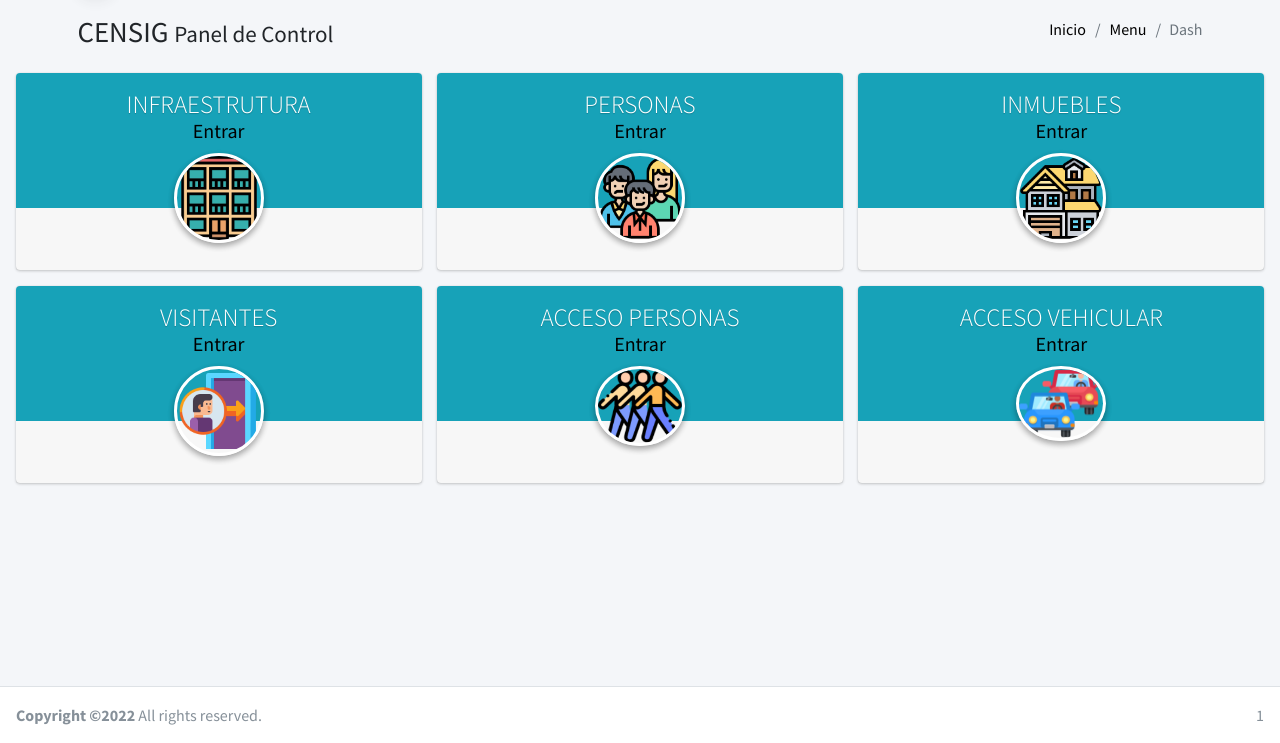
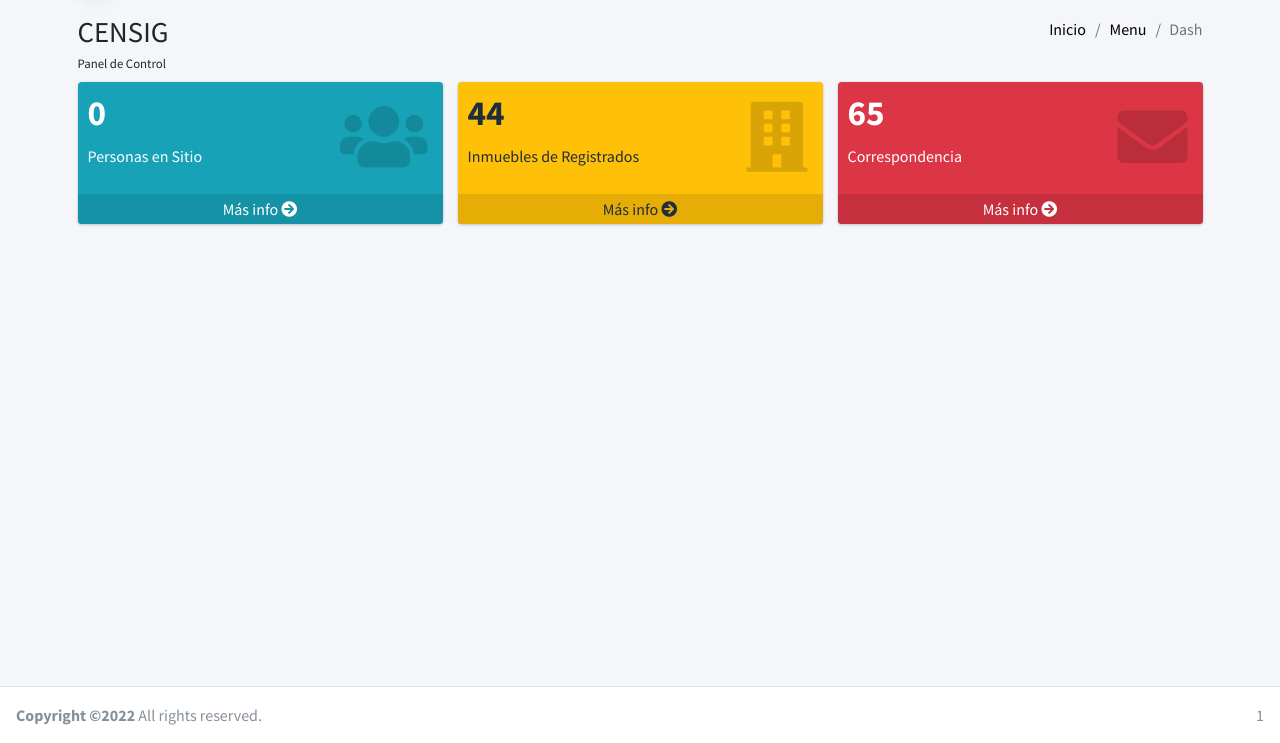
Before and after one commit to calidadsgrep/controlAcceso, a PHP site: template View/usuarios/dashboard.php in a window 1280 px wide. Shown: the part 57-800 px from the top of the page. Run offline with PHP 8.4, Linux system fonts and the light colour scheme; the template is opened without the code that fills it, so the values that code supplies are empty; the visitor is signed in with stand-in values (Sample User, id 1); some libraries are stand-ins or nearby versions.

Commit message:
10:54  :/: 18-04-22

```diff
--- a/Controller/usuarios.controller.php
+++ b/Controller/usuarios.controller.php
@@ -2,6 +2,7 @@
 require_once 'Model/Seguridad.php';
 require_once 'Model/Usuario.php';
 require_once 'Model/Control.php';
+require_once 'Model/Informe.php';
 
 class UsuariosController{
 
@@ -14,6 +15,8 @@ class UsuariosController{
     public function Dashboard(){
 
         require_once 'View/headers/header.php';
+        $info= new Informe();
+        $ip=$info->Ingreso_Personas();
         $seguridad = new Seguridad();
         $modulo= 'usuarios';
         $tipo= $_SESSION['rol'];
--- a/View/footers/footer.php
+++ b/View/footers/footer.php
@@ -14,9 +14,8 @@
     <!-- Control sidebar content goes here -->
   </aside>
   <!-- /.control-sidebar -->
-
   <!-- Main Footer -->
-  <footer class="main-footer">
+  <footer class="main-footer sticky-bottom">
     <!-- To the right -->
     <div class="float-right d-none d-sm-inline">
     <?php echo $_SESSION['rol'] ?>
--- a/View/headers/header.php
+++ b/View/headers/header.php
@@ -78,13 +78,11 @@ scratch. This page gets rid of all links and provides the needed markup only.
       top: 20
     }
   </style>
-
 </head>
-
 <body class="hold-transition layout-top-nav">
-  <div class="wrapper">
-    <!-- Navbar -->
-    <nav class="main-header navbar navbar-expand-md navbar-light navbar-white fixed">
+  <div class="wrapper"><!-- Navbar
+  <nav class="navbar navbar-expand-lg navbar-light bg-light">-->
+    <nav class="main-header navbar sticky-top navbar-expand-md navbar-light navbar-white">
       <div class="container">
         <a href="#" class="navbar-brand a">
           <img src="View/library/dist/img/logoCensig.png" alt="AdminLTE Logo" class="brand-image img-circle elevation-3" style="opacity: .8">
--- a/View/usuarios/dashboard.php
+++ b/View/usuarios/dashboard.php
@@ -1,6 +1,6 @@
 <div class="row mb-2">
   <div class="col-sm-6">
-            <h1 class="m-0"> CENSIG <small>Panel de Control</small></h1>
+    <h1 class="m-0"> CENSIG</h1> <small>Panel de Control</small>
   </div><!-- /.col -->
   <div class="col-sm-6">
     <ol class="breadcrumb float-sm-right">
@@ -10,124 +10,78 @@
     </ol>
   </div><!-- /.col -->
 </div><!-- /.row -->
-      </div><!-- /.container-fluid -->
+<?php
+//echo "<pre>";
+//print_r($ip);
+$cant_ing = count($ip);
+//echo "</pre>";
+?>
+<!-- /.content-header -->
+<div class="row">
+  <div class="col-lg-4 col-6">
+    <!-- small card -->
+    <div class="small-box bg-info">
+      <div class="inner">
+        <h3><?php echo $cant_ing ?></h3>
+        <p>Personas en Sitio</p>
       </div>
-    <!-- /.content-header -->
+      <div class="icon">
+        <i class="fas fa-users"></i>
+      </div>
+      <a href="#" class="small-box-footer" onclick="Personal()" >
+        Más info <i class="fas fa-arrow-circle-right"></i>
+      </a>
+    </div>
+  </div>
+  <!-- ./col -->
+  <!-- ./col -->
+  <div class="col-lg-4 col-6">
+    <!-- small card -->
+    <div class="small-box bg-warning">
+      <div class="inner">
+        <h3>44</h3>
+        <p>Inmuebles de Registrados</p>
+      </div>
+      <div class="icon">
+        <i class="fas fa-building"></i>
+      </div>
+      <a href="#" class="small-box-footer">
+        Más info <i class="fas fa-arrow-circle-right"></i>
+      </a>
+    </div>
+  </div>
+  <!-- ./col -->
+  <div class="col-lg-4 col-6">
+    <!-- small card -->
+    <div class="small-box bg-danger">
+      <div class="inner">
+        <h3>65</h3>
+        <p> Correspondencia</p>
+      </div>
+      <div class="icon">
+        <i class="fas fa-envelope"></i>
+      </div>
+      <a href="#" class="small-box-footer">
+        Más info <i class="fas fa-arrow-circle-right"></i>
+      </a>
+    </div>
+  </div>
+  <!-- ./col -->
 
-    <!-- Main content -->
-    <div class="content">
-     <div class="col-md-12">
-      <div class="row">
-          <!-- /.col -->
-          <div class="col-md-4">
-            <!-- Widget: user widget style 1 -->
-            <div class="card card-widget widget-user">
-              <!-- Add the bg color to the header using any of the bg-* classes -->
-              <div class="widget-user-header bg-info">
-                <h3 class="widget-user-username">INFRAESTRUTURA</h3>
-                <h5 class="widget-user-desc"><a href="?c=condominios&a=dashboard" class="">Entrar</a></h5>
-              </div>
-              <div class="widget-user-image">
-                <img class="img-circle elevation-2" src="View/library/dist/img/condominium.png" alt="User Avatar">
-              </div>
-              <div class="card-footer"></div>
-            </div>
-            <!-- /.widget-user -->
+  <div class="col-lg-12 col-1 text-center" id="info">   </div>
 </div>
 
-          <div class="col-md-4">
-            <!-- Widget: user widget style 1 -->
-            <div class="card card-widget widget-user">
-              <!-- Add the bg color to the header using any of the bg-* classes -->
-              <div class="widget-user-header bg-info">
-                <h3 class="widget-user-username">PERSONAS</h3>
-                <h5 class="widget-user-desc"><a href="#" class="">Entrar</a></h5>
-              </div>
-              <div class="widget-user-image">
-                <img class="img-circle elevation-2" src="View/library/dist/img/rating.png" alt="User Avatar">
-              </div>
-              <div class="card-footer">
-              </div>
-            </div>
-            <!-- /.widget-user -->
-          </div>
-
-          <div class="col-md-4">
-            <!-- Widget: user widget style 1 -->
-            <div class="card card-widget widget-user">
-              <!-- Add the bg color to the header using any of the bg-* classes -->
-              <div class="widget-user-header bg-info">
-                <h3 class="widget-user-username">INMUEBLES</h3>
-                <h5 class="widget-user-desc"><a href="#" class="">Entrar</a></h5>
-              </div>
-              <div class="widget-user-image">
-                <img class="img-circle elevation-2" src="View/library/dist/img/hogar.png" alt="User Avatar">
-              </div>
-              <div class="card-footer">
-
-                <!-- /.row -->
-              </div>
-            </div>
-            <!-- /.widget-user -->
-          </div>
-
-          <div class="col-md-4">
-            <!-- Widget: user widget style 1 -->
-            <div class="card card-widget widget-user">
-              <!-- Add the bg color to the header using any of the bg-* classes -->
-              <div class="widget-user-header bg-info">
-                <h3 class="widget-user-username">VISITANTES</h3>
-                <h5 class="widget-user-desc"><a href="#" class="">Entrar</a></h5>
-              </div>
-              <div class="widget-user-image">
-                <img class="img-circle elevation-2" src="View/library/dist/img/caminar.png" alt="User Avatar">
-              </div>
-              <div class="card-footer">
-
-                <!-- /.row -->
-              </div>
-            </div>
-            <!-- /.widget-user -->
-          </div>
-
-          <div class="col-md-4">
-            <!-- Widget: user widget style 1 -->
-            <div class="card card-widget widget-user">
-              <!-- Add the bg color to the header using any of the bg-* classes -->
-              <div class="widget-user-header bg-info">
-                <h3 class="widget-user-username">ACCESO PERSONAS</h3>
-                <h5 class="widget-user-desc"><a href="#" class="">Entrar</a></h5>
-              </div>
-              <div class="widget-user-image">
-                <img class="img-circle elevation-2" src="View/library/dist/img/personas.png" alt="User Avatar">
-              </div>
-              <div class="card-footer">
-
-                <!-- /.row -->
-              </div>
-            </div>
-            <!-- /.widget-user -->
-          </div>
-
-          <div class="col-md-4">
-            <!-- Widget: user widget style 1 -->
-            <div class="card card-widget widget-user">
-              <!-- Add the bg color to the header using any of the bg-* classes -->
-              <div class="widget-user-header bg-info">
-                <h3 class="widget-user-username">ACCESO VEHICULAR</h3>
-                <h5 class="widget-user-desc"><a href="#" class="">Entrar</a></h5>
-              </div>
-              <div class="widget-user-image">
-                <img class="img-circle elevation-2" src="View/library/dist/img/vehicular.png" alt="User Avatar">
-              </div>
-              <div class="card-footer">
-
-                <!-- /.row -->
-              </div>
-            </div>
-            <!-- /.widget-user -->
-          </div>
-        </div>
-          <!-- /.col -->
-          </div>
-    </div>
+<script>
+  function Personal() {
+    $('#info').html("<h5>Cargando Complementos</h5>");
+    $.ajax({
+      type: "POST",
+      url: '?c=informes&a=personas',
+      // data: 'solicitante=' + val,
+      success: function(resp) {
+        $('#info').html(resp);
+        $('#respuesta').html("");
+      }
+    });
+  }
+</script>
```
Also changed, not shown: Controller/informes.controller.php (added, +17 -0 lines), Model/Informe.php (added, +39 -0 lines), View/informe/personas.php (added, +14 -0 lines). Lines whose indentation alone changed are shown as unchanged.
